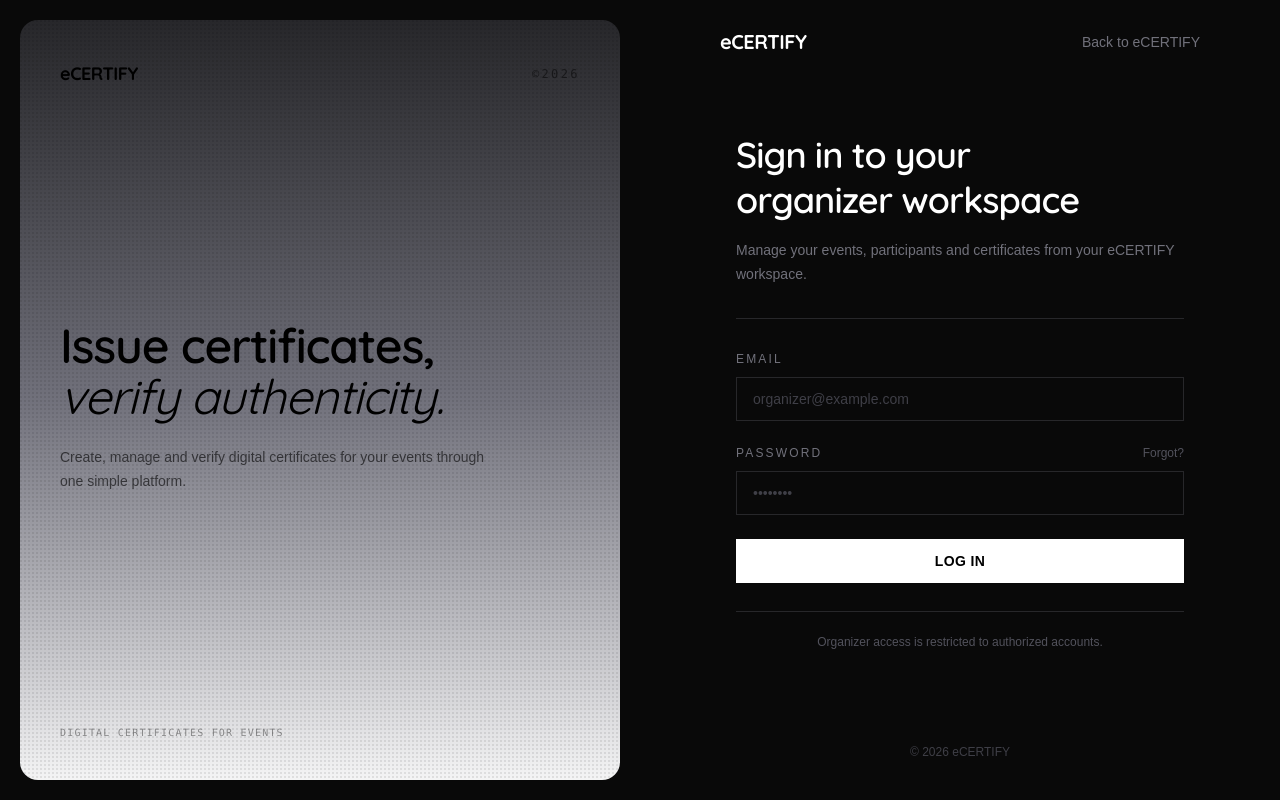
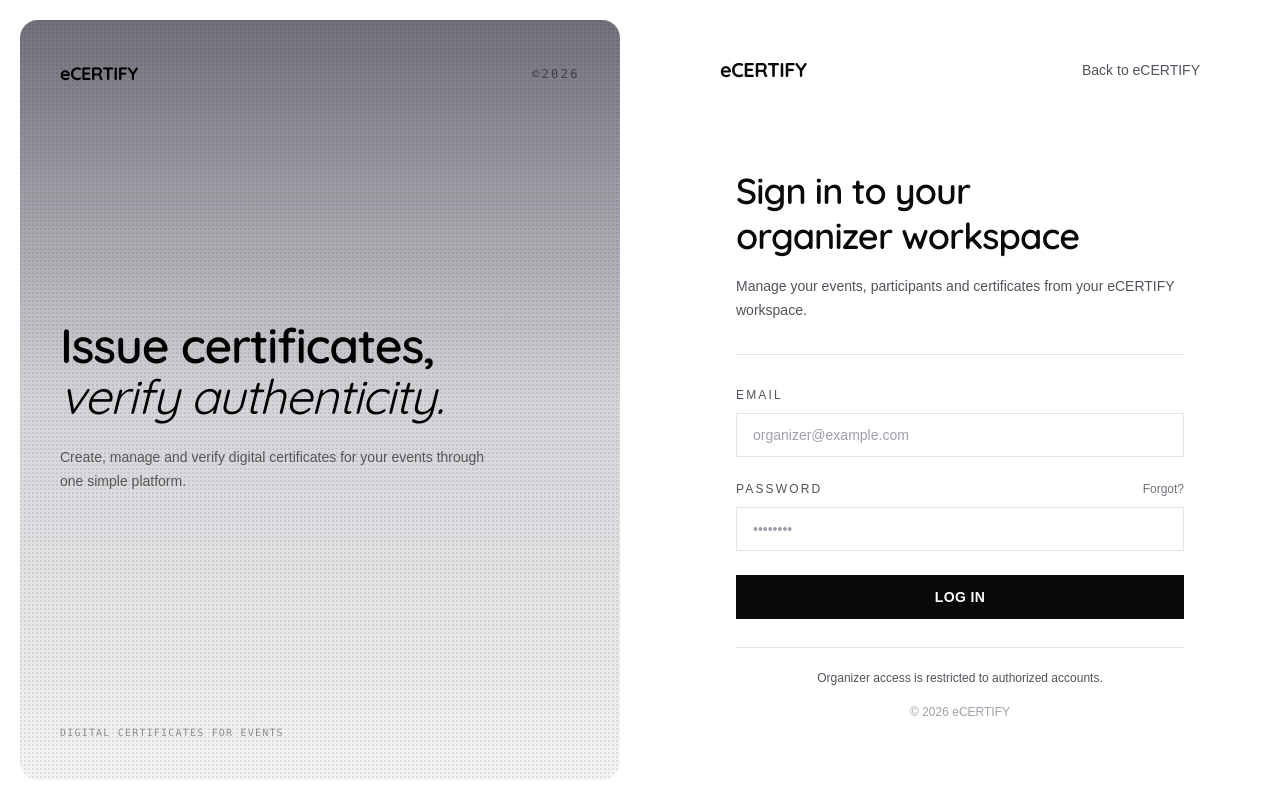
Before and after one commit to atetoon/ecertify, a React (Vite) app in the folder client/: page /login in a window 1280 px wide. Built offline with nearby package versions, Linux system fonts and the light colour scheme; no server answers.

Commit message:
fix: login page theme consistency

```diff
--- a/client/src/pages/Home.tsx
+++ b/client/src/pages/Home.tsx
@@ -175,14 +175,16 @@ const Home = () => {
         </div>
       </div>
 
+
     {/* Floating Navigation Bar */}
-      <header className="absolute left-1/2 top-4 z-40 w-[calc(100%-2rem)] max-w-5xl -translate-x-1/2">
-        <nav className="flex h-14 items-center justify-between rounded-full border border-zinc-200/80 bg-white/80 px-5 shadow-sm backdrop-blur-xl dark:border-white/10 dark:bg-zinc-950/70 sm:px-7">
+    <header className="absolute left-1/2 top-5 z-40 w-[calc(100%-2rem)] max-w-5xl -translate-x-1/2">
+      <nav className="flex h-16 items-center justify-between rounded-full border border-zinc-200/80 bg-white/90 px-5 shadow-lg shadow-black/[0.03] backdrop-blur-2xl transition-colors dark:border-white/10 dark:bg-[#080808]/90 sm:px-8">
+
         {/* Brand */}
         <button
           type="button"
           onClick={() => navigate("/")}
-            className="shrink-0 font-['Quicksand'] text-lg font-bold tracking-tight text-zinc-950 transition-opacity hover:opacity-70 dark:text-white"
+          className="shrink-0 font-['Quicksand'] text-xl font-bold tracking-tight text-zinc-950 transition-opacity hover:opacity-60 dark:text-white"
         >
           eCERTIFY
         </button>
@@ -191,12 +193,17 @@ const Home = () => {
         <button
           type="button"
           onClick={() => navigate("/login")}
-            className="inline-flex h-9 items-center justify-center gap-1.5 whitespace-nowrap rounded-full bg-black px-3 text-[9px] font-extrabold tracking-wide text-white transition-colors hover:bg-zinc-800 dark:bg-white dark:text-black dark:hover:bg-zinc-200 sm:gap-2 sm:px-5 sm:text-[10px]"          >
+          className="group inline-flex h-10 items-center justify-center gap-2 rounded-full bg-zinc-950 px-5 text-[10px] font-semibold tracking-[0.12em] text-white transition-all duration-200 hover:bg-zinc-700 active:scale-[0.98] dark:bg-white dark:text-zinc-950 dark:hover:bg-zinc-200 sm:px-6"
+        >
           ORGANIZER LOGIN
-            <span className="text-xs">→</span>
+          <span className="text-sm transition-transform duration-200 group-hover:translate-x-0.5">
+            →
+          </span>
         </button>
+
       </nav>
     </header>
+
 
       {/* Theme Switcher — original position and behavior preserved */}
       <div className="absolute right-6 top-6 z-50">
--- a/client/src/pages/Login.tsx
+++ b/client/src/pages/Login.tsx
@@ -1,15 +1,25 @@
-import { useState } from "react"
+
+import { useState, useEffect } from "react"
 import { useNavigate } from "react-router-dom"
+import { useTheme } from "next-themes"
 
 const API_URL = import.meta.env.VITE_API_URL
 
 const Login = () => {
   const navigate = useNavigate()
+  const { resolvedTheme } = useTheme()
 
+  const [mounted, setMounted] = useState(false)
   const [email, setEmail] = useState("")
   const [password, setPassword] = useState("")
   const [error, setError] = useState("")
   const [loading, setLoading] = useState(false)
+
+  useEffect(() => {
+    setMounted(true)
+  }, [])
+
+  const isDark = mounted && resolvedTheme === "dark"
 
   const handleLogin = async (e: React.FormEvent) => {
     e.preventDefault()
@@ -23,10 +33,7 @@ const Login = () => {
         headers: {
           "Content-Type": "application/json",
         },
-        body: JSON.stringify({
-          email,
-          password,
-        }),
+        body: JSON.stringify({ email, password }),
       })
 
       const data = await response.json()
@@ -52,14 +59,32 @@ const Login = () => {
     }
   }
 
+  const pageBg = isDark ? "bg-[#090909]" : "bg-white"
+  const primaryText = isDark ? "text-white" : "text-zinc-950"
+  const secondaryText = isDark ? "text-zinc-500" : "text-zinc-600"
+  const borderColor = isDark ? "border-zinc-800" : "border-zinc-200"
+  const inputText = isDark ? "text-white" : "text-zinc-950"
+  const placeholder = isDark
+    ? "placeholder:text-zinc-700"
+    : "placeholder:text-zinc-400"
+
   return (
-    <main className="min-h-screen bg-black text-white">
+    <main className={`min-h-screen ${pageBg} ${primaryText}`}>
       <div className="grid min-h-screen lg:grid-cols-2">
 
         {/* Left Panel */}
-        <section className="relative hidden min-h-screen overflow-hidden bg-[#090909] p-5 lg:flex">
-
-          <div className="absolute inset-5 rounded-2xl bg-gradient-to-b from-zinc-800 via-zinc-500 to-zinc-100" />
+        <section
+          className={`relative hidden min-h-screen overflow-hidden p-5 lg:flex ${
+            isDark ? "bg-[#090909]" : "bg-white"
+          }`}
+        >
+          <div
+            className={`absolute inset-5 rounded-2xl bg-gradient-to-b ${
+              isDark
+                ? "from-zinc-800 via-zinc-500 to-zinc-100"
+                : "from-zinc-500 via-zinc-300 to-zinc-100"
+            }`}
+          />
 
           <div
             className="absolute inset-5 rounded-2xl opacity-[0.08]"
@@ -71,8 +96,6 @@ const Login = () => {
           />
 
           <div className="relative z-10 flex min-h-[calc(100vh-2.5rem)] w-full flex-col justify-between rounded-2xl p-8 text-black sm:p-10">
-
-            {/* Brand */}
             <div className="flex items-center justify-between">
               <button
                 type="button"
@@ -87,7 +110,6 @@ const Login = () => {
               </span>
             </div>
 
-            {/* Main Statement */}
             <div className="max-w-xl py-16">
               <h2 className="font-['Quicksand'] text-4xl font-semibold leading-[1.05] tracking-tight xl:text-5xl">
                 Issue certificates,
@@ -103,7 +125,6 @@ const Login = () => {
               </p>
             </div>
 
-            {/* Left Footer */}
             <p className="font-mono text-[10px] tracking-[0.12em] text-black/40">
               DIGITAL CERTIFICATES FOR EVENTS
             </p>
@@ -111,9 +132,7 @@ const Login = () => {
         </section>
 
         {/* Right Panel */}
-        <section className="relative flex min-h-screen flex-col bg-[#090909] px-6 py-7 sm:px-10 lg:px-14 xl:px-20">
-
-          {/* Top */}
+        <section className={`relative flex min-h-screen flex-col px-6 pt-10 pb-7 sm:px-10 sm:pt-12 sm:pb-7 lg:px-14 lg:pt-14 lg:pb-7 xl:px-20 ${pageBg}`}>
           <div className="flex items-center justify-between">
             <button
               type="button"
@@ -126,17 +145,16 @@ const Login = () => {
             <button
               type="button"
               onClick={() => navigate("/")}
-              className="text-sm text-zinc-500 transition-colors hover:text-zinc-200"
+              className={`text-sm ${secondaryText} transition-colors ${
+                isDark ? "hover:text-zinc-200" : "hover:text-zinc-950"
+              }`}
             >
               Back to eCERTIFY
             </button>
           </div>
 
-          {/* Login Content */}
           <div className="flex flex-1 items-center justify-center py-12">
             <div className="w-full max-w-md">
-
-              {/* Heading */}
               <div>
                 <h1 className="font-['Quicksand'] text-3xl font-semibold leading-tight tracking-tight sm:text-4xl">
                   Sign in to your
@@ -144,32 +162,25 @@ const Login = () => {
                   organizer workspace
                 </h1>
 
-                <p className="mt-4 max-w-md text-sm leading-6 text-zinc-500">
+                <p className={`mt-4 max-w-md text-sm leading-6 ${secondaryText}`}>
                   Manage your events, participants and certificates
                   from your eCERTIFY workspace.
                 </p>
               </div>
 
-              {/* Divider */}
-              <div className="my-8 h-px bg-zinc-800" />
+              <div className={`my-8 h-px ${isDark ? "bg-zinc-800" : "bg-zinc-200"}`} />
 
-              {/* Error */}
               {error && (
-                <div className="mb-6 border border-red-900/60 bg-red-950/30 px-4 py-3">
-                  <p className="text-sm text-red-400">
-                    {error}
-                  </p>
+                <div className="mb-6 border border-red-500/30 bg-red-500/10 px-4 py-3">
+                  <p className="text-sm text-red-500">{error}</p>
                 </div>
               )}
 
-              {/* Form */}
               <form onSubmit={handleLogin} className="space-y-6">
-
-                {/* Email */}
                 <div>
                   <label
                     htmlFor="email"
-                    className="mb-2.5 block text-xs font-medium uppercase tracking-[0.18em] text-zinc-500"
+                    className={`mb-2.5 block text-xs font-medium uppercase tracking-[0.18em] ${secondaryText}`}
                   >
                     Email
                   </label>
@@ -183,16 +194,15 @@ const Login = () => {
                     autoComplete="email"
                     required
                     disabled={loading}
-                    className="h-11 w-full border border-zinc-800 bg-transparent px-4 text-sm text-white outline-none transition-colors placeholder:text-zinc-700 focus:border-zinc-500 disabled:cursor-not-allowed disabled:opacity-50"
+                    className={`h-11 w-full border ${borderColor} bg-transparent px-4 text-sm ${inputText} ${placeholder} outline-none transition-colors focus:border-zinc-500 disabled:cursor-not-allowed disabled:opacity-50`}
                   />
                 </div>
 
-                {/* Password */}
                 <div>
                   <div className="mb-2.5 flex items-center justify-between">
                     <label
                       htmlFor="password"
-                      className="text-xs font-medium uppercase tracking-[0.18em] text-zinc-500"
+                      className={`text-xs font-medium uppercase tracking-[0.18em] ${secondaryText}`}
                     >
                       Password
                     </label>
@@ -200,7 +210,11 @@ const Login = () => {
                     <button
                       type="button"
                       onClick={() => console.log("Forgot password")}
-                      className="text-xs text-zinc-600 transition-colors hover:text-zinc-300"
+                      className={`text-xs transition-colors ${
+                        isDark
+                          ? "text-zinc-600 hover:text-zinc-300"
+                          : "text-zinc-500 hover:text-zinc-950"
+                      }`}
                     >
                       Forgot?
                     </button>
@@ -215,33 +229,32 @@ const Login = () => {
                     autoComplete="current-password"
                     required
                     disabled={loading}
-                    className="h-11 w-full border border-zinc-800 bg-transparent px-4 text-sm text-white outline-none transition-colors placeholder:text-zinc-700 focus:border-zinc-500 disabled:cursor-not-allowed disabled:opacity-50"
+                    className={`h-11 w-full border ${borderColor} bg-transparent px-4 text-sm ${inputText} ${placeholder} outline-none transition-colors focus:border-zinc-500 disabled:cursor-not-allowed disabled:opacity-50`}
                   />
                 </div>
 
-                {/* Login */}
                 <button
                   type="submit"
                   disabled={loading}
-                  className="h-11 w-full bg-white text-sm font-semibold tracking-wide text-black transition-colors hover:bg-zinc-200 disabled:cursor-not-allowed disabled:bg-zinc-400"
+                  className={`h-11 w-full text-sm font-semibold tracking-wide transition-colors disabled:cursor-not-allowed disabled:opacity-50 ${
+                    isDark
+                      ? "bg-white text-black hover:bg-zinc-200"
+                      : "bg-zinc-950 text-white hover:bg-zinc-800"
+                  }`}
                 >
                   {loading ? "SIGNING IN..." : "LOG IN"}
                 </button>
-
               </form>
 
-              {/* Access Note */}
-              <div className="mt-7 border-t border-zinc-800 pt-5">
-                <p className="text-center text-xs leading-5 text-zinc-600">
+              <div className={`mt-7 border-t ${borderColor} pt-5`}>
+                <p className={`text-center text-xs leading-5 ${secondaryText}`}>
                   Organizer access is restricted to authorized accounts.
                 </p>
               </div>
 
-              {/* Footer */}
-              <p className="mt-7 translate-y-16 text-center text-xs text-zinc-700">
+              <p className={`absolute bottom-20 left-0 right-0 text-center text-xs ${isDark ? "text-zinc-700" : "text-zinc-400"}`}>
                 © 2026 eCERTIFY
               </p>
-
             </div>
           </div>
         </section>
```
Lines whose indentation alone changed are shown as unchanged.
